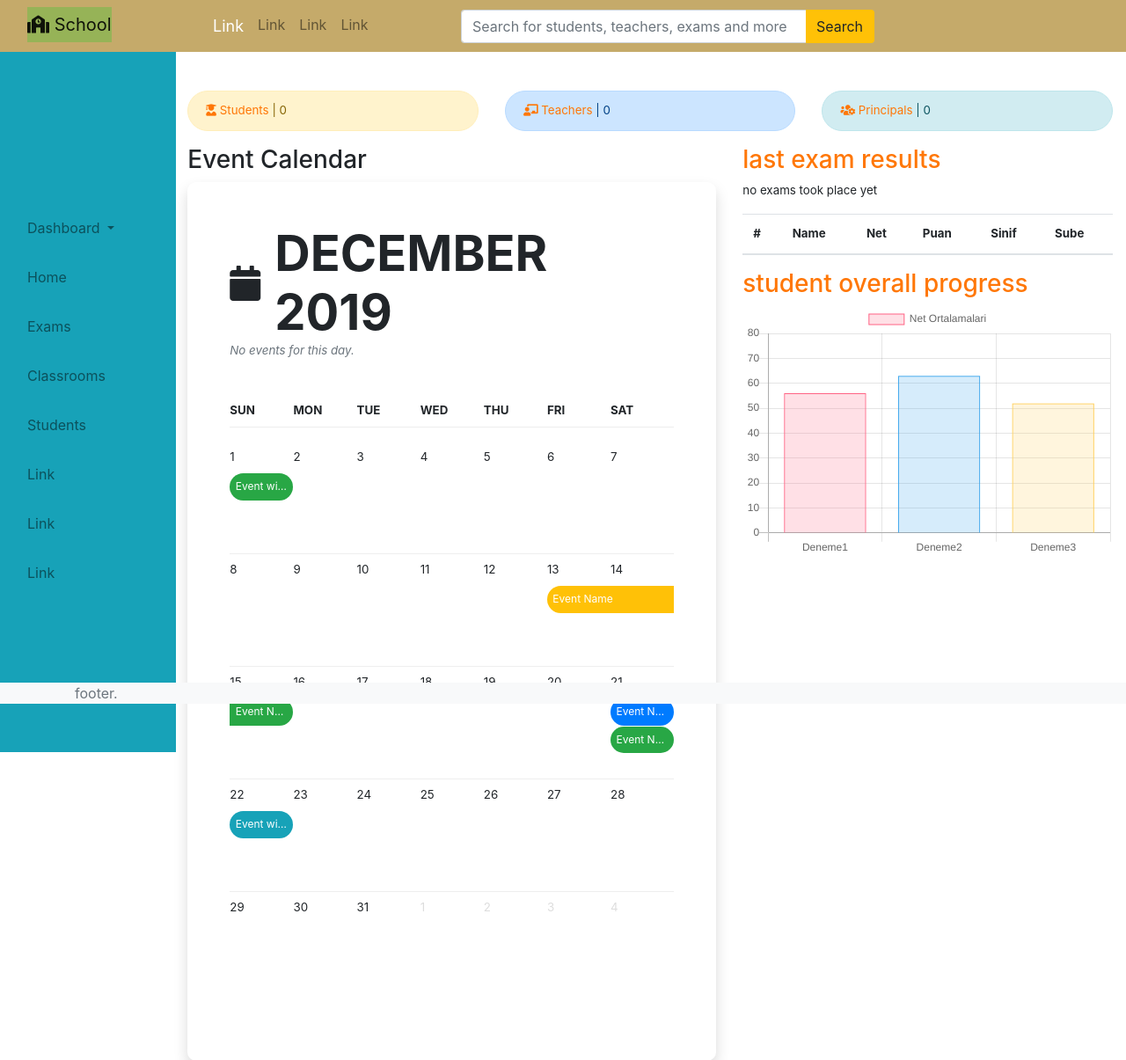
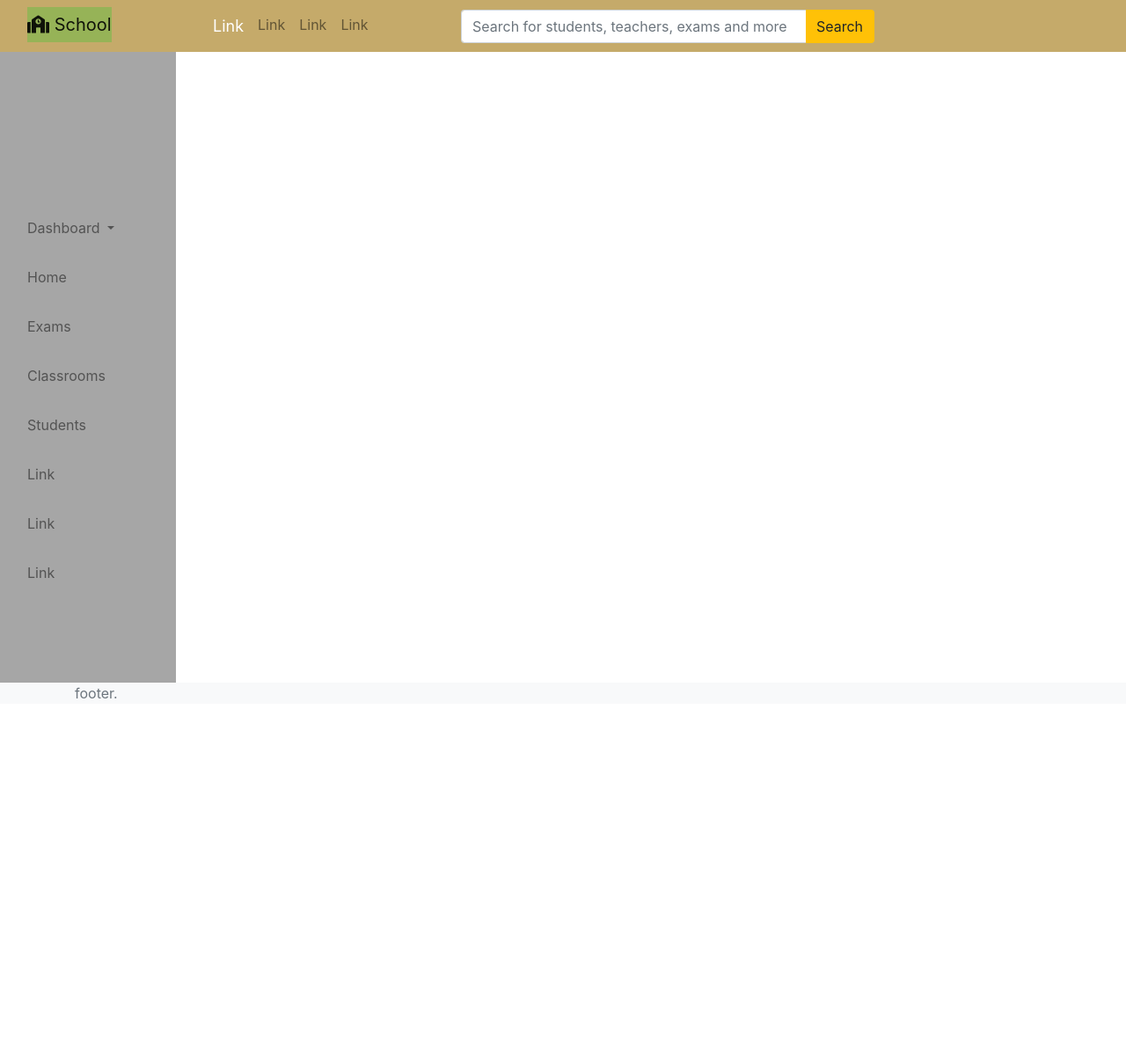
Before and after one commit to edgeofstorm/django-sis, a Django app: page / in a window 1280 px wide. Shown: the top 1205 px of the page at 88% size. After the commit the page ends 794 px from the top, so only its background shows below. Run offline with Django 3.2, Linux system fonts and the light colour scheme; data that the repository does not hold is empty; some libraries are stand-ins or nearby versions.

Commit message:
before models change

```diff
--- a/sis/urls.py
+++ b/sis/urls.py
@@ -21,7 +21,7 @@
 
 urlpatterns = [
     path('admin/', admin.site.urls),
-    path('',views.HomeView.as_view(),name='base'),
+    path('',views.BaseView.as_view(),name='base'),
     path('home/',views.HomeView.as_view(),name='home'),
     path("exams/", include('exams.urls')),
     path("classrooms/", include('classrooms.urls')),
--- a/sis/views.py
+++ b/sis/views.py
@@ -11,7 +11,11 @@
 
     def get_context_data(self,*args, **kwargs):
         context = super().get_context_data(*args, **kwargs)
-        context['last_exam'] = Exam.objects.last()
+        # Exam.objects.filter(result__student=stud)
+        # for exam in Exam.objects.all().order_by('-timestamp'):
+        #     if exam.result.exists():
+        #         context['last_exam'] = exam
+        context['last_exam'] = Exam.objects.filter(result__isnull=False).last()
         context['stud_count'] = Student.objects.count()
         context['teacher_count'] = Teacher.objects.count()
         context['principal_count'] = 0
--- a/static/css/main.css
+++ b/static/css/main.css
@@ -25,8 +25,12 @@
   color: white !important;
 }
 
-.bg-custom{
+.bg-nav{
   background-color: #c5aa6a;
+}
+
+.bg-sidebar{
+  background-color: #a6a6a6;
 }
 
 .nav-link:hover {
@@ -58,6 +62,7 @@
     width: 200px; /* Set the width of the sidebar */
     position: fixed; /* Fixed Sidebar (stay in place on scroll) */
     left: 0;
+    /* background-image: url("forest.jpg") !important; */
   }
 }
 
--- a/templates/base.html
+++ b/templates/base.html
@@ -1,12 +1,14 @@
 {% load static %}
 <!DOCTYPE html>
 <html lang="en">
+
 <head>
     <meta charset="UTF-8">
     <meta name="viewport" content="width=device-width, initial-scale=1.0">
     <title>sis</title>
 
-    <link rel="stylesheet" href="https://stackpath.bootstrapcdn.com/bootstrap/4.5.0/css/bootstrap.min.css" integrity="sha384-9aIt2nRpC12Uk9gS9baDl411NQApFmC26EwAOH8WgZl5MYYxFfc+NcPb1dKGj7Sk" crossorigin="anonymous">
+    <link rel="stylesheet" href="https://stackpath.bootstrapcdn.com/bootstrap/4.5.0/css/bootstrap.min.css"
+        integrity="sha384-9aIt2nRpC12Uk9gS9baDl411NQApFmC26EwAOH8WgZl5MYYxFfc+NcPb1dKGj7Sk" crossorigin="anonymous">
     <link rel="stylesheet" href="{% static 'css/main.css' %}">
     <link rel="stylesheet" href="{% static 'css/calendar.css' %}">
     <link rel="stylesheet" href="{% static 'css/font-awesome.min.css' %}">
@@ -17,22 +19,28 @@
     <script src="https://cdnjs.cloudflare.com/ajax/libs/Chart.js/2.9.3/Chart.js"></script>
 
     <!-- <link href="https://maxcdn.bootstrapcdn.com/font-awesome/4.7.0/css/font-awesome.min.css" rel="stylesheet"> -->
-    <script src="https://code.jquery.com/jquery-3.5.1.slim.min.js" integrity="sha384-DfXdz2htPH0lsSSs5nCTpuj/zy4C+OGpamoFVy38MVBnE+IbbVYUew+OrCXaRkfj" crossorigin="anonymous"></script>
-    <script src="https://cdn.jsdelivr.net/npm/popper.js@1.16.0/dist/umd/popper.min.js" integrity="sha384-Q6E9RHvbIyZFJoft+2mJbHaEWldlvI9IOYy5n3zV9zzTtmI3UksdQRVvoxMfooAo" crossorigin="anonymous"></script>
-    <script src="https://stackpath.bootstrapcdn.com/bootstrap/4.5.0/js/bootstrap.min.js" integrity="sha384-OgVRvuATP1z7JjHLkuOU7Xw704+h835Lr+6QL9UvYjZE3Ipu6Tp75j7Bh/kR0JKI" crossorigin="anonymous"></script>
+    <script src="https://code.jquery.com/jquery-3.5.1.slim.min.js"
+        integrity="sha384-DfXdz2htPH0lsSSs5nCTpuj/zy4C+OGpamoFVy38MVBnE+IbbVYUew+OrCXaRkfj"
+        crossorigin="anonymous"></script>
+    <script src="https://cdn.jsdelivr.net/npm/popper.js@1.16.0/dist/umd/popper.min.js"
+        integrity="sha384-Q6E9RHvbIyZFJoft+2mJbHaEWldlvI9IOYy5n3zV9zzTtmI3UksdQRVvoxMfooAo"
+        crossorigin="anonymous"></script>
+    <script src="https://stackpath.bootstrapcdn.com/bootstrap/4.5.0/js/bootstrap.min.js"
+        integrity="sha384-OgVRvuATP1z7JjHLkuOU7Xw704+h835Lr+6QL9UvYjZE3Ipu6Tp75j7Bh/kR0JKI"
+        crossorigin="anonymous"></script>
     <!-- {% include 'base/snippets/test.html' %} -->
 </head>
+
 <body>
     {% include 'base/navbar.html' %}
     <!-- style="min-height: 1200px;"> -->
     <div class="container-fluid">
         <div class="row">
-            <div class="col-4 col-md-3 col-lg-2 px-0 pt-0 mt-0 sidebar">
+            <div class="col-4 col-md-3 col-lg-2 px-0 pt-0 mt-0 sidebar"> <!-- style="background-image: url({% static 'css/forest.jpg' %});" -->
                 {% include 'base/sidebar.html' %}
             </div>
             <div class="col-8 col-md-9 col-lg-10 pt-5 pl-0 content">
                 {% block content %}
-                <!-- <canvas id="myChart" width="400" height="400"></canvas> -->
                 {% endblock content %}
             </div>
         </div>
@@ -41,6 +49,6 @@
     <div class="fixed-bottom bg-light">
         {% include 'base/footer.html' %}
     </div>
+</body>
 
-</body>
 </html>
--- a/templates/base/navbar.html
+++ b/templates/base/navbar.html
@@ -1,4 +1,4 @@
-<nav class="navbar navbar-expand-md navbar-light bg-custom fixed-top">
+<nav class="navbar navbar-expand-md navbar-light bg-nav fixed-top">
     <div class="container-fluid">
         <div class="row w-100">
             <div class="col-2">
--- a/templates/base/sidebar.html
+++ b/templates/base/sidebar.html
@@ -2,7 +2,7 @@
 {% url 'home' as home %}
 {% url 'classrooms:list' as classroomlist %}
 {% url 'users:student_list' as studentlist %}
-<nav class="navbar navbar-light bg-info ssidebar">
+<nav class="navbar navbar-light bg-sidebar ssidebar">
     <div class="container pt-0 mt-0">
         <ul class="navbar-nav pt-0">
             <li class="nav-item dropdown py-2">
```
Also changed, not shown: exams/templates/exams/exam_detail.html (+8 -2 lines), exams/templates/exams/exam_list.html (+4 -4 lines), exams/views.py (+7 -0 lines), templates/vue_test.html (added, +23 -0 lines).
